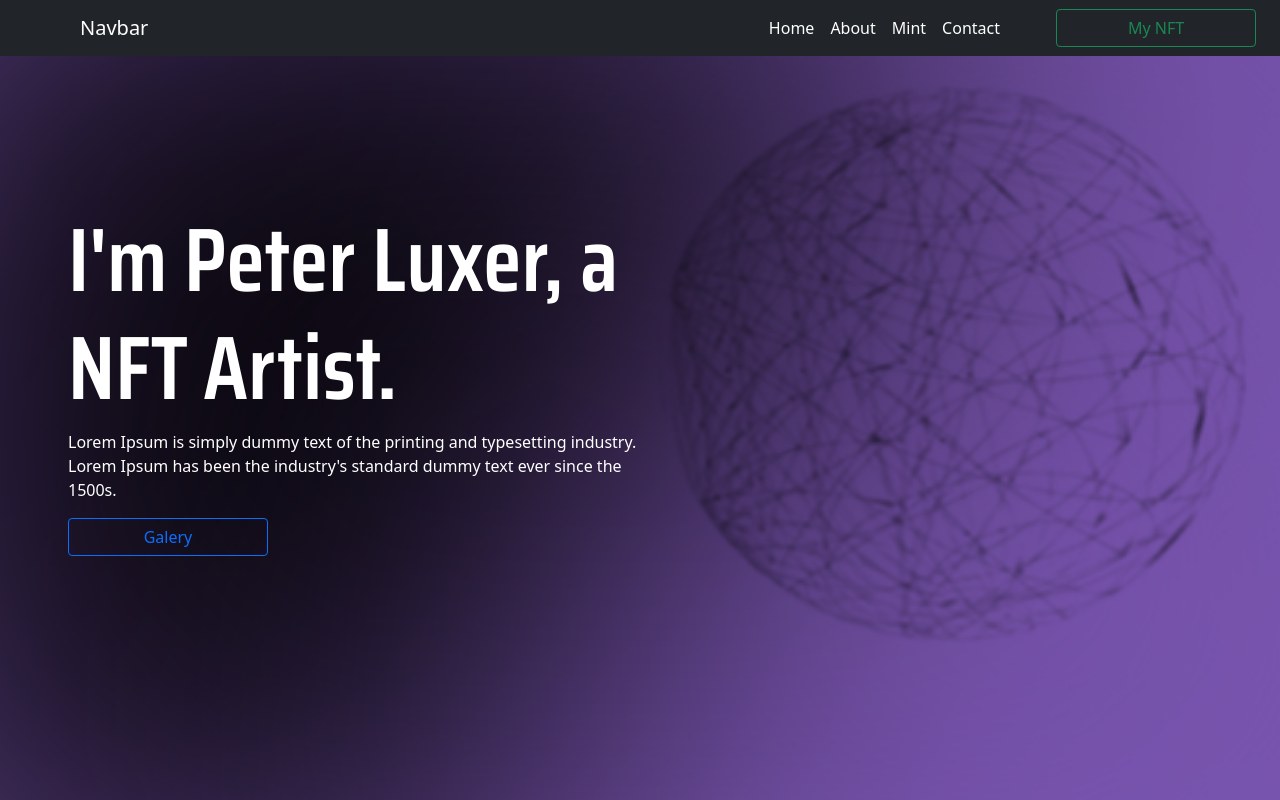
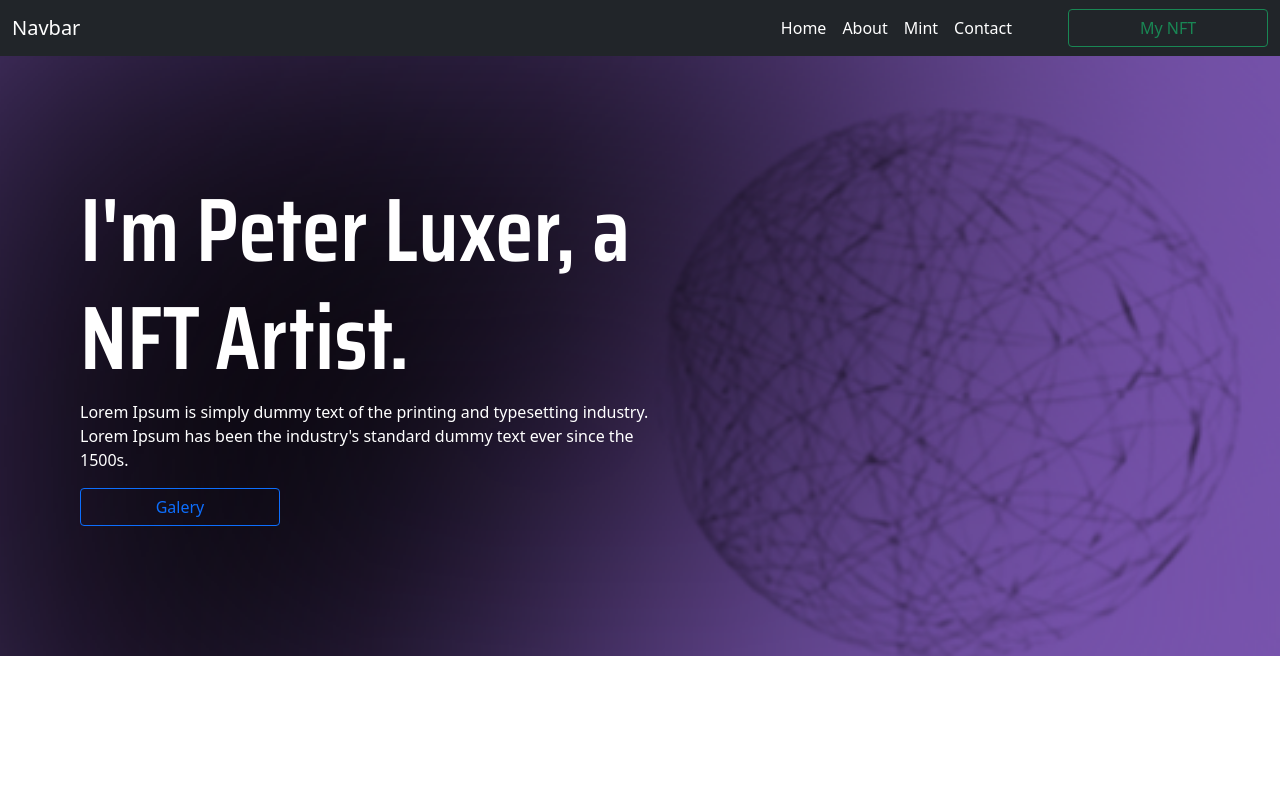
Before and after one commit to LucianoSainz/NFT-Website-Template, a React (Create React App) app: page / in a window 1280 px wide. Built offline with nearby package versions, Linux system fonts and the light colour scheme.

Commit message:
added foto and refactoring code

```diff
--- a/src/App.css
+++ b/src/App.css
@@ -1,16 +1,14 @@
-body{
-  background-image: url('./img/fdob1.png');
-  background-size: cover;
-  background-repeat: no-repeat;
-}
-
-.container-fluid{
+.container-one{
+  background-image: url('./img/fdob3.png');
+    background-size: cover;
+    background-repeat: no-repeat;
   padding-left: 80px;
+  height: 600px;
 
 }
 
 .title-one{
-  margin-top:150px;
+  margin-top:120px;
   font-size:90px;
   font-family: 'Saira Condensed',sans-serif;
   color:#fff;
--- a/src/App.js
+++ b/src/App.js
@@ -7,11 +7,9 @@ import About from "./components/About";
 function App() {
   return (
     <div className="App">
-      <div className="row">
-        <Navbar />
-        <Home />
-        <About />
-      </div>
+      <Navbar />
+      <Home />
+      <About />
     </div>
   );
 }
--- a/src/components/home.js
+++ b/src/components/home.js
@@ -3,7 +3,7 @@ import React from "react";
 const Home = () => {
   return (
     <>
-      <div class="container-fluid">
+      <div class="container-one">
         <div class="row">
           <div class="col-lg-6 col-sm-12">
             <h1 class="title-one">I'm Peter Luxer, a NFT Artist.</h1>
```
Also changed, not shown: src/img/fdob2.png (added), src/img/fdob3.png (added).
